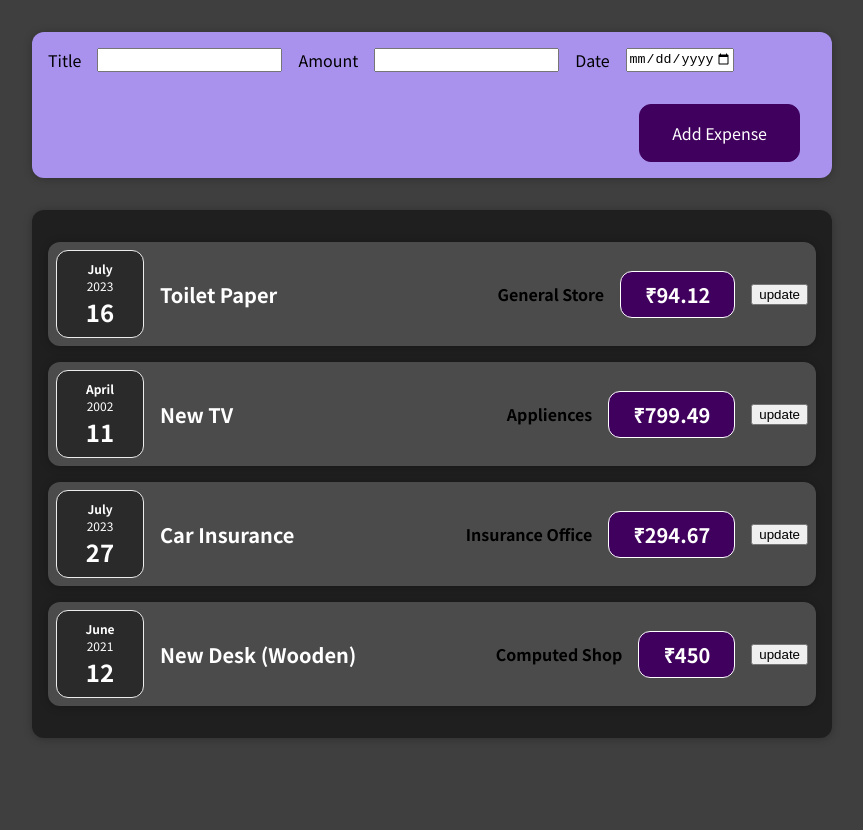
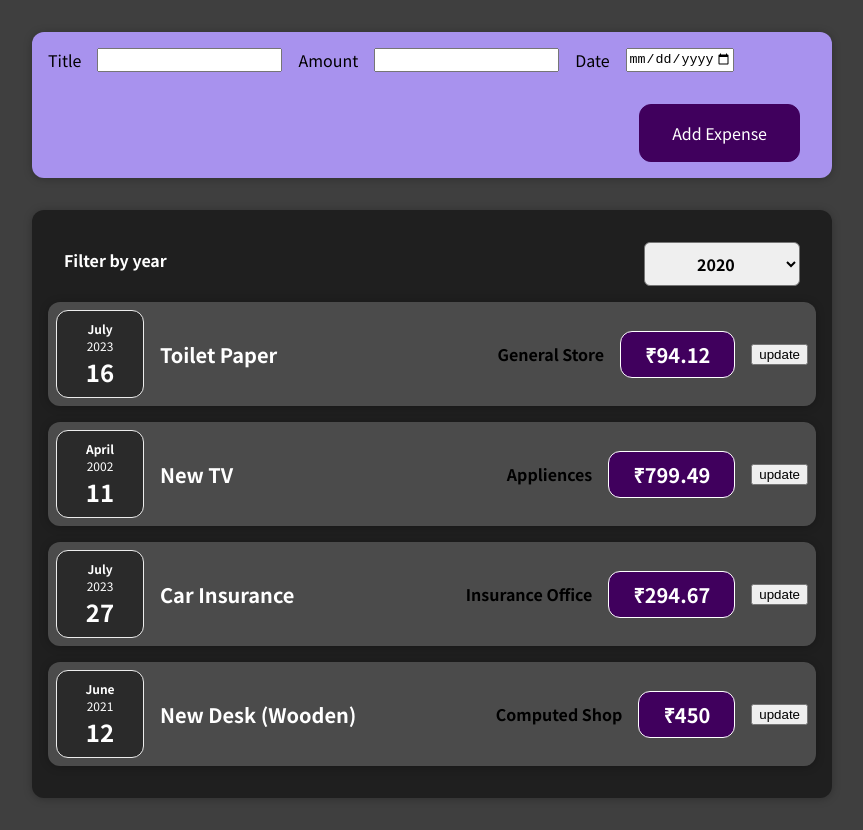
Before and after one commit to PoojaDL/Passing-Data, a React (Create React App) app: page / in a window 1280 px wide. Shown: the whole page, without its empty margins (208-1071 px from the left). Before the commit the page ends 800 px from the top, so only its background shows below. Built offline with nearby package versions, Linux system fonts and the light colour scheme.

Commit message:
Adding filter input

```diff
--- a/src/components/Expenses/Expenses.js
+++ b/src/components/Expenses/Expenses.js
@@ -1,8 +1,16 @@
 import ExpenseItem from "./ExpenseItem";
 import Card from "../UI/Card";
 import "./Expenses.css";
+import { useState } from "react";
+import ExpensesFilter from "./ExpensesFilter";
 
 const Expenses = (props) => {
+  const [filteredYear, setFilteredYear] = useState("2020");
+
+  const filterChangeHandler = (selectedYear) => {
+    setFilteredYear(selectedYear);
+  };
+
   const newItemList = props.expenses.map((expenses, index) => (
     <ExpenseItem
       key={index}
@@ -13,7 +21,15 @@
     />
   ));
 
-  return <Card className="expenses">{newItemList}</Card>;
+  return (
+    <Card className="expenses">
+      <ExpensesFilter
+        selected={filteredYear}
+        onChangeFilter={filterChangeHandler}
+      />
+      {newItemList}
+    </Card>
+  );
 };
 
 export default Expenses;
--- /dev/null
+++ b/src/components/Expenses/ExpensesFilter.css
@@ -0,0 +1,24 @@
+.expenses-filter {
+  color: white;
+  padding: 0 1rem;
+}
+
+.expenses-filter__control {
+  display: flex;
+  width: 100%;
+  align-items: center;
+  justify-content: space-between;
+  margin: 1rem 0;
+}
+
+.expenses-filter label {
+  font-weight: bold;
+  margin-bottom: 0.5rem;
+}
+
+.expenses-filter select {
+  font: inherit;
+  padding: 0.5rem 3rem;
+  font-weight: bold;
+  border-radius: 6px;
+}
--- /dev/null
+++ b/src/components/Expenses/ExpensesFilter.js
@@ -0,0 +1,25 @@
+import React from "react";
+
+import "./ExpensesFilter.css";
+
+const ExpensesFilter = (props) => {
+  const dropdownChangeHandler = (event) => {
+    props.onChangeFilter(event.target.value);
+  };
+
+  return (
+    <div className="expenses-filter">
+      <div className="expenses-filter__control">
+        <label>Filter by year</label>
+        <select value={props.selected} onChange={dropdownChangeHandler}>
+          <option value="2022">2022</option>
+          <option value="2021">2021</option>
+          <option value="2020">2020</option>
+          <option value="2019">2019</option>
+        </select>
+      </div>
+    </div>
+  );
+};
+
+export default ExpensesFilter;
```
